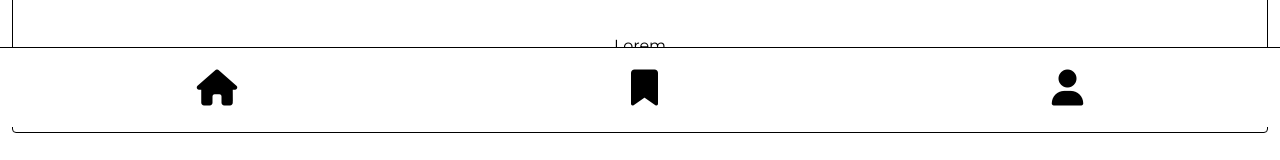
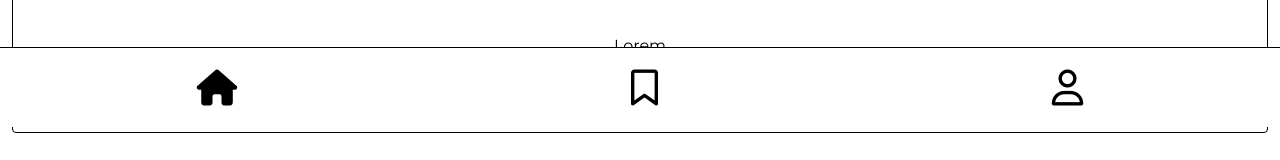
Before and after one commit to melanie-adler/recap-project-quiz-app, a plain HTML site: page bookmarks.html in a window 1280 px wide. Shown: the part 673-833 px from the top of the page. Drawn offline with Linux system fonts and the light colour scheme.

Commit message:
change icon fill

```diff
--- a/bookmarks.html
+++ b/bookmarks.html
@@ -59,11 +59,11 @@
       </div>
       <div id="bookmarks-page">
         <a href="bookmarks.html">
-          <i class="fa-solid fa-bookmark fa-nav"></i>
+          <i class="fa-regular fa-bookmark fa-nav"></i>
         </a>
       </div>
       <div>
-        <i class="fa-solid fa-user"></i>
+        <i class="fa-regular fa-user"></i>
       </div>
     </footer>
   </body>
--- a/css/styles.css
+++ b/css/styles.css
@@ -109,7 +109,7 @@ footer {
   background-color: white;
 }
 
-.fa-bookmark.fa-solid.fa-nav {
+.fa-bookmark.fa-regular.fa-nav {
   position: inherit;
 }
 
```
Also changed, not shown: index.html (+2 -2 lines).
